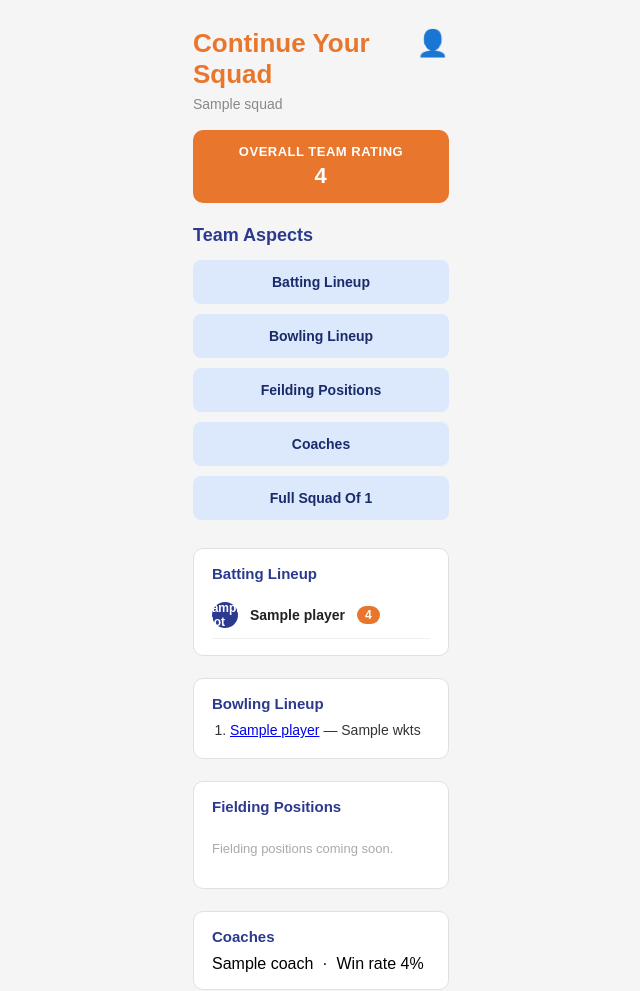
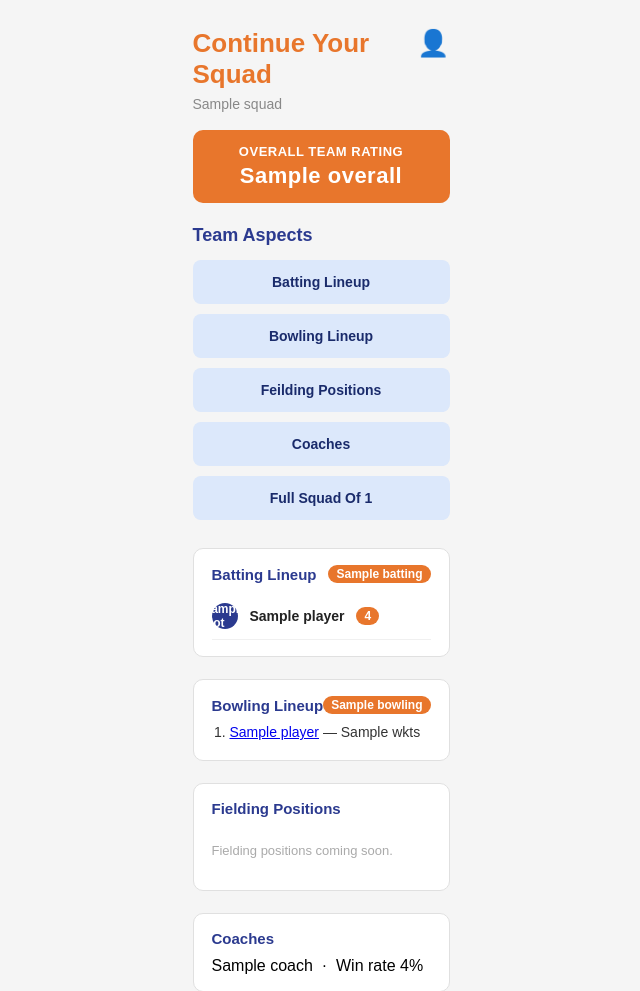
Before and after one commit to H4rm4n08/major_project, a Django app: template my_app/templates/my_app/squad_detail.html in a window 1280 px wide. Shown: the top 991 px of the page, without its empty margins (319-959 px from the left). Run offline with Django 3.2, Linux system fonts and the light colour scheme; the template is opened without the code that fills it: most values are stand-ins (such as "Sample title", 1, 10 or a date in 2020).

Commit message:
Factor coach win rate into batting/bowling/overall squad ratings
Coach's win_rate is now added as an extra data point into both the batting
and bowling rating averages (alongside the squad's batsmen/all-rounders and
bowlers/all-rounders respectively), so a squad's coach actually affects all
three displayed ratings. Batting and bowling sub-ratings are now shown next
to their section headers on the squad detail page, not just the combined
overall rating.

```diff
--- a/my_app/static/my_app/styles.css
+++ b/my_app/static/my_app/styles.css
@@ -919,6 +919,17 @@ body {
     margin-bottom: 10px;
 }
 
+.squad-aspect-section-header {
+    display: flex;
+    align-items: center;
+    justify-content: space-between;
+    margin-bottom: 10px;
+}
+
+.squad-aspect-section-header .squad-aspect-section-title {
+    margin-bottom: 0;
+}
+
 .squad-player-list {
     font-size: 14px;
     color: #333;
--- a/my_app/templates/my_app/squad_detail.html
+++ b/my_app/templates/my_app/squad_detail.html
@@ -14,7 +14,7 @@
 
   <div class="squad-rating-banner">
     OVERALL TEAM RATING
-    <span class="squad-rating-value">{% if rating is not None %}{{ rating }}{% else %}N/A{% endif %}</span>
+    <span class="squad-rating-value">{% if ratings.overall is not None %}{{ ratings.overall }}{% else %}N/A{% endif %}</span>
   </div>
 
   <h2 class="squad-aspects-title">Team Aspects</h2>
@@ -30,7 +30,10 @@
   <div class="squad-aspect-sections">
 
     <div class="squad-aspect-section" id="batting-lineup">
-      <h3 class="squad-aspect-section-title">Batting Lineup</h3>
+      <div class="squad-aspect-section-header">
+        <h3 class="squad-aspect-section-title">Batting Lineup</h3>
+        {% if ratings.batting is not None %}<span class="player-rating-badge">{{ ratings.batting }}</span>{% endif %}
+      </div>
       <ol class="squad-slot-list">
         {% for row in lineup %}
           <li class="squad-slot-row">
@@ -49,7 +52,10 @@
     </div>
 
     <div class="squad-aspect-section" id="bowling-lineup">
-      <h3 class="squad-aspect-section-title">Bowling Lineup</h3>
+      <div class="squad-aspect-section-header">
+        <h3 class="squad-aspect-section-title">Bowling Lineup</h3>
+        {% if ratings.bowling is not None %}<span class="player-rating-badge">{{ ratings.bowling }}</span>{% endif %}
+      </div>
       {% if squad_players %}
         <ol class="squad-player-list">
           {% for sp in squad_players %}
```
Also changed, not shown: my_app/views.py (+22 -18 lines).
